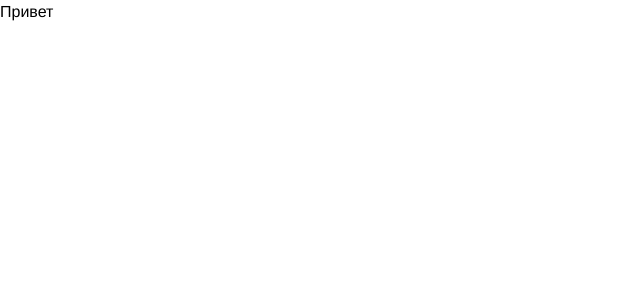
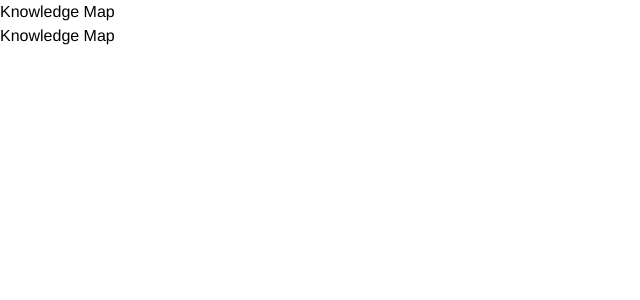
Before and after one commit to Knowledge-Map-RLE/knowledge_map, a React (Vite) app in the folder client/: page / in a window 1280 px wide. Shown: the top 300 px of the page, without its empty margins (0-640 px from the left). Built offline with nearby package versions, Linux system fonts and the light colour scheme; a web font is replaced by a local one.

Commit message:
Иконка приложения, подготовка модулей для Карты Знаний

```diff
--- a/client/src/App.tsx
+++ b/client/src/App.tsx
@@ -1,7 +1,12 @@
 import './styles/App.css'
+import Knowledge_map from './components/Knowledge_map'
+import Knowledge_map_ui from './components/Knowledge_map_ui'
 
 function App() {
-  return <div>Привет</div>
+  return <div>
+    <Knowledge_map_ui />
+    <Knowledge_map />
+  </div>
 }
 
 export default App
--- /dev/null
+++ b/client/src/components/Knowledge_map/index.tsx
@@ -0,0 +1,5 @@
+import styles from './Knowledge_map.module.css'
+
+export default function Knowledge_map() {
+    return <div>Knowledge Map</div>
+}
--- /dev/null
+++ b/client/src/components/Knowledge_map_ui/index.tsx
@@ -0,0 +1,5 @@
+import styles from './Knowledge_map_ui.module.css'
+
+export default function Knowledge_map_ui() {
+    return <div>Knowledge Map</div>
+}
```
Also changed, not shown: client/src/components/Knowledge_map/Knowledge_map.module.css (added), client/src/components/Knowledge_map_ui/Knowledge_map_ui.module.css (added), 1 other file (tests, documents, lock files or other folders).
